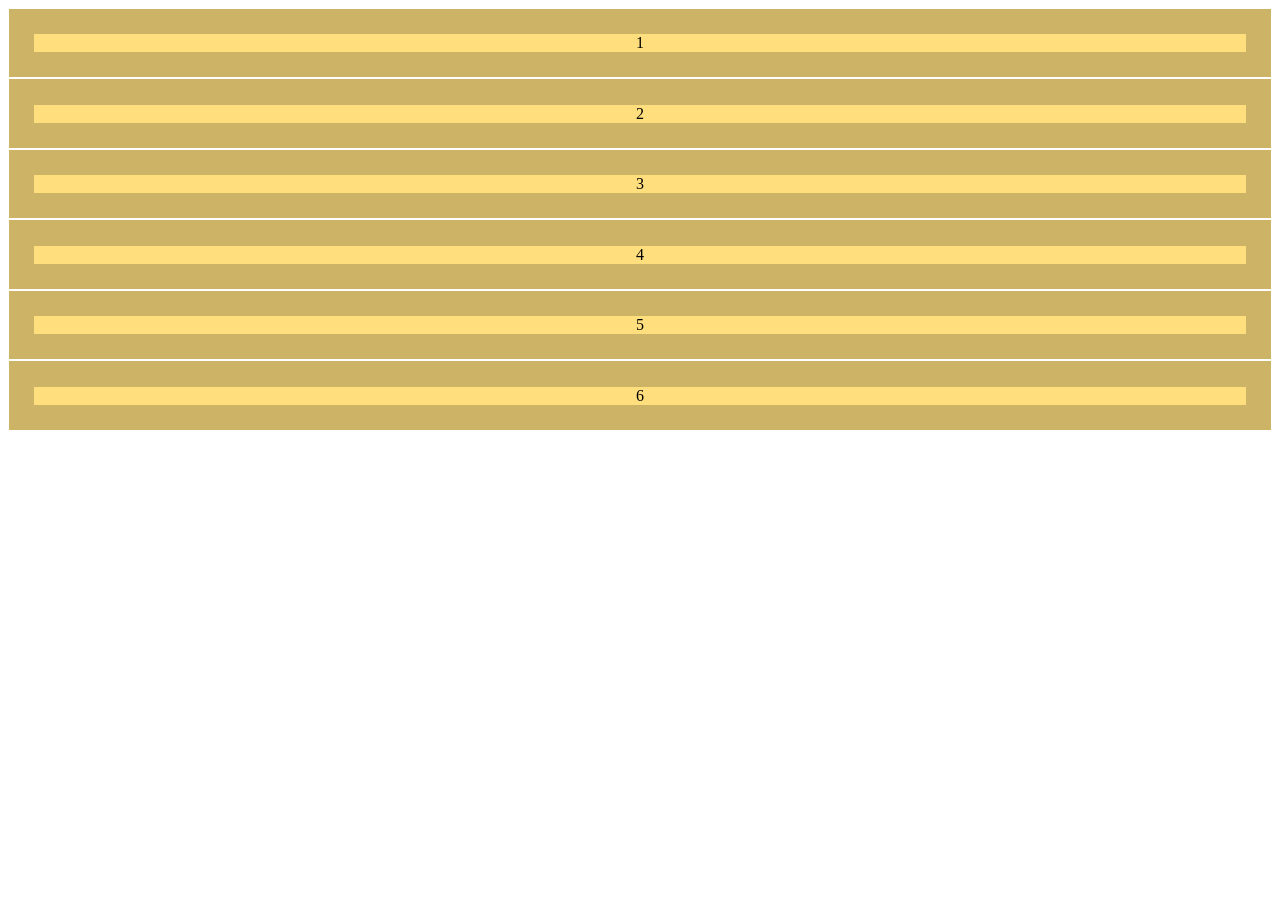
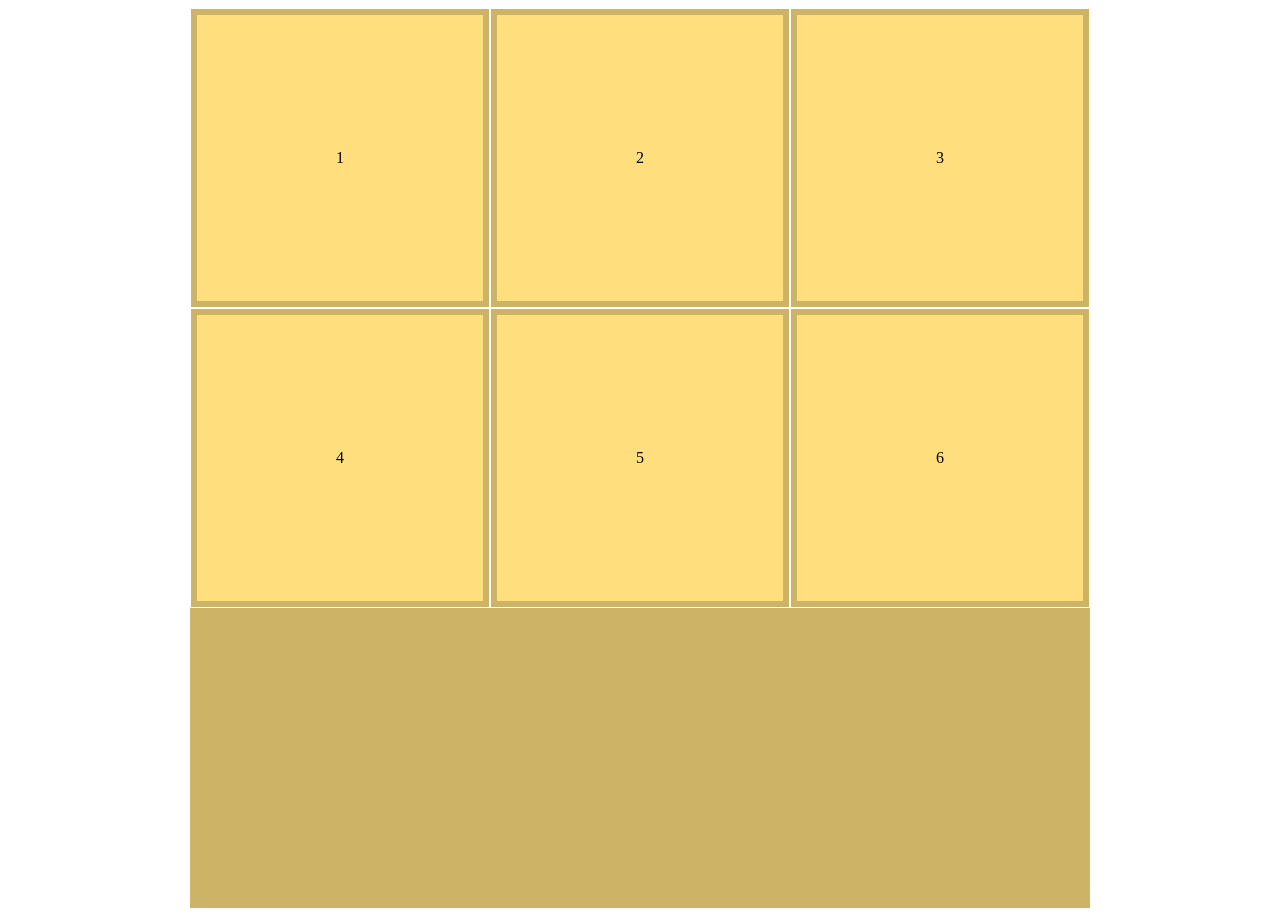
Before and after one commit to obaoben/CSSGrid, a plain HTML site: page index.html in a window 1280 px wide. Before the commit the page ends 800 px from the top, so only its background shows below. Drawn offline with Linux system fonts and the light colour scheme.

Commit message:
Add files via upload

```diff
--- a/css-grid.css
+++ b/css-grid.css
@@ -1,3 +1,7 @@
 .myContainer {
-
+	width:900px;
+	height:900px;
+	display:grid;
+	grid-template-columns:repeat(3, 300px);
+	grid-template-rows:repeat(3, 300px);
 }
--- a/index.html
+++ b/index.html
@@ -10,11 +10,12 @@
 
   <div class="myContainer">
 	  <div class="items item1"><div class="boxInterne"><p>1</p></div></div>
-	  <div class="items item1"><div class="boxInterne"><p>2</p></div></div>
-	  <div class="items item1"><div class="boxInterne"><p>3</p></div></div>
-	  <div class="items item1"><div class="boxInterne"><p>4</p></div></div>
-	  <div class="items item1"><div class="boxInterne"><p>5</p></div></div>
-	  <div class="items item1"><div class="boxInterne"><p>6</p></div></div>
+	  <div class="items item2"><div class="boxInterne"><p>2</p></div></div>
+	  <div class="items item3"><div class="boxInterne"><p>3</p></div></div>
+	  <div class="items item4"><div class="boxInterne"><p>4</p></div></div>
+	  <div class="items item5"><div class="boxInterne"><p>5</p></div></div>
+	  <div class="items item6"><div class="boxInterne"><p>6</p></div></div>
+
   </div>
 
 
--- a/style.css
+++ b/style.css
@@ -1,5 +1,6 @@
 .myContainer {
 	background-color: #cdb365;
+	margin:auto;
 }
 
 .items {
```
